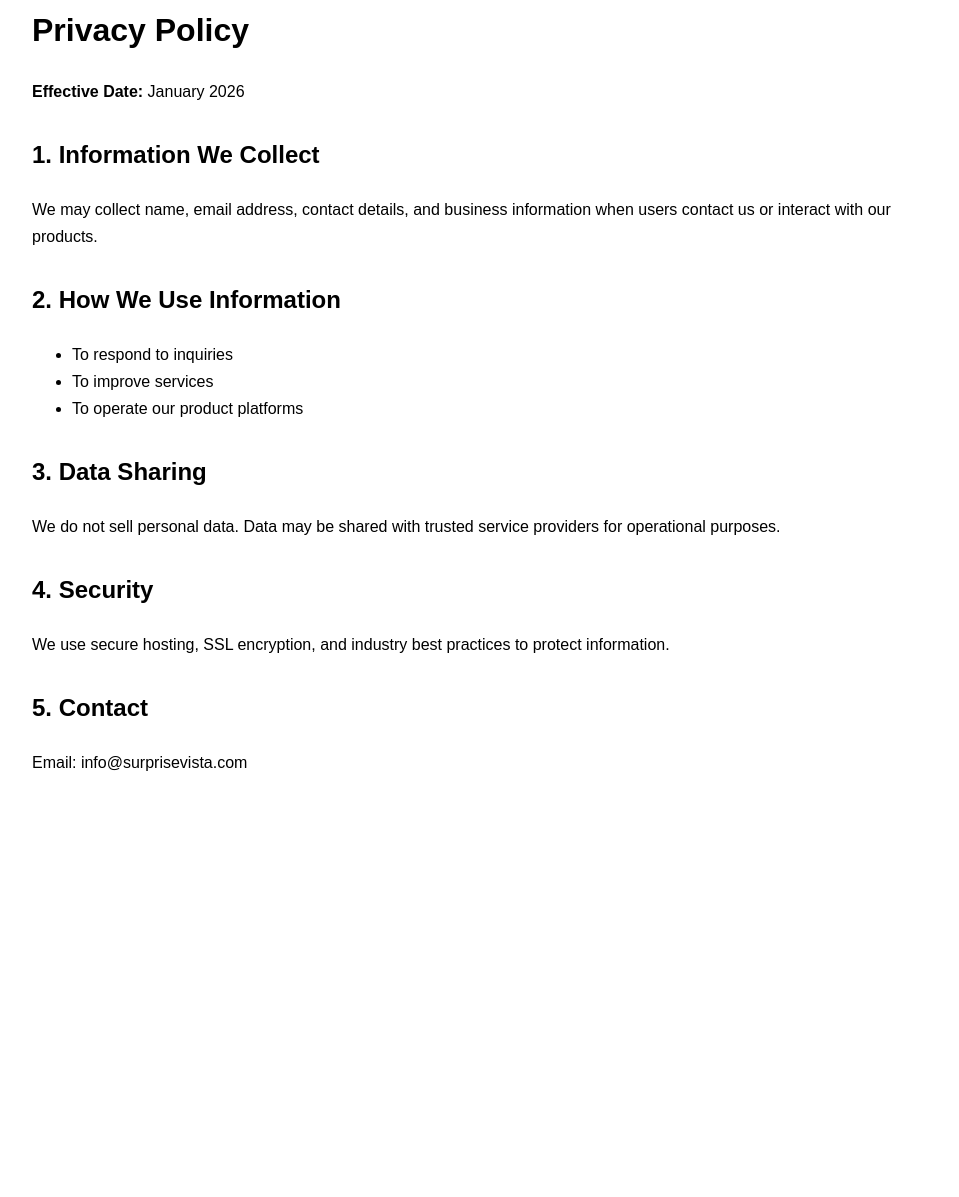
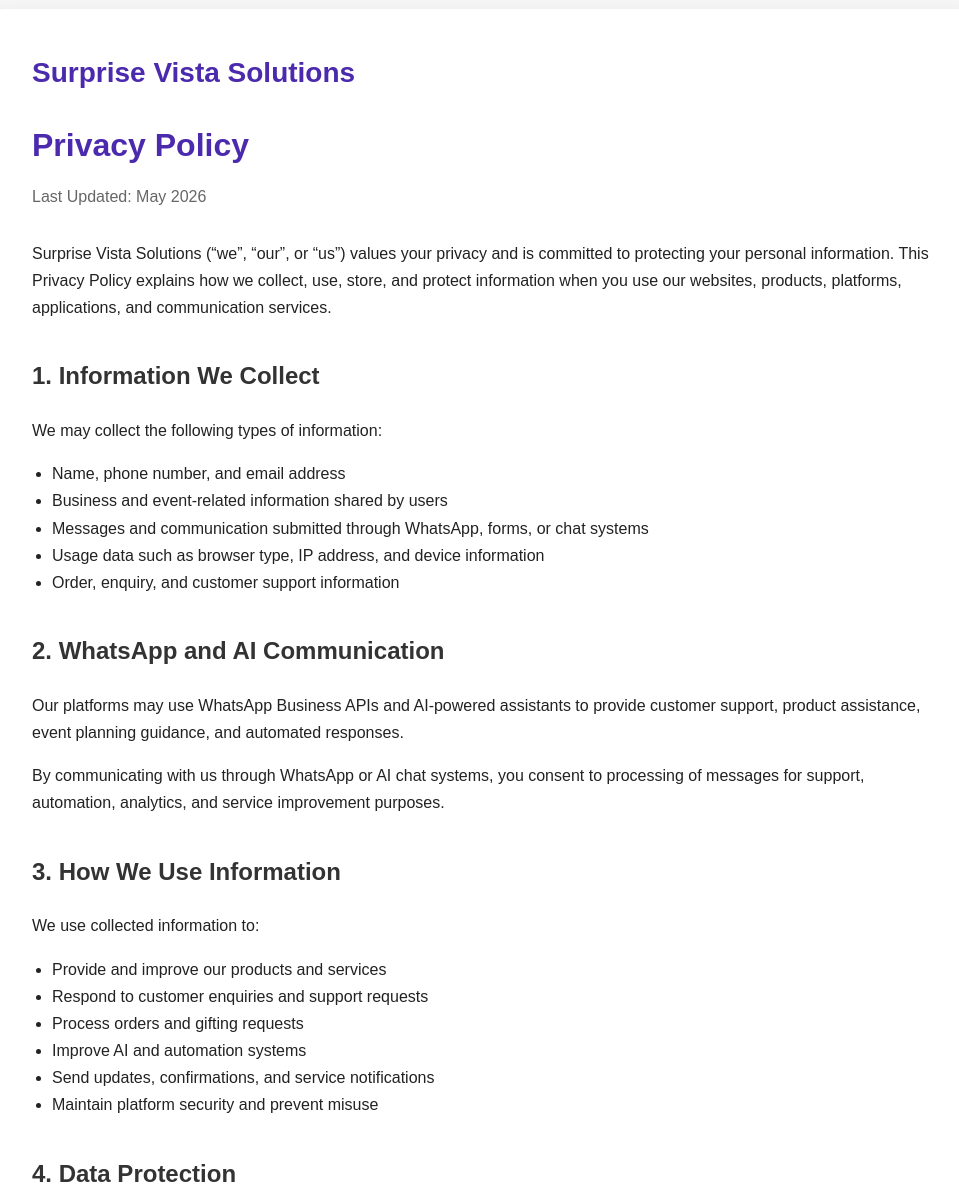
Before and after one commit to SurpriseVista/sv-website, a plain HTML site: page privacy.html in a window 1280 px wide. Shown: the part 58-1255 px from the top of the page, without its empty margins (158-1117 px from the left). Before the commit the page ends 890 px from the top, so only its background shows below. Drawn offline with Linux system fonts and the light colour scheme.

Commit message:
Updated with new content

````diff
--- a/privacy.html
+++ b/privacy.html
@@ -1,39 +1,194 @@
+# privacy-policy.html
+
+```html
 <!DOCTYPE html>
 <html lang="en">
 <head>
-<meta charset="UTF-8">
-<meta name="viewport" content="width=device-width, initial-scale=1.0">
+  <meta charset="UTF-8" />
+  <meta name="viewport" content="width=device-width, initial-scale=1.0" />
   <title>Privacy Policy | Surprise Vista Solutions</title>
-<link rel="stylesheet" href="styles.css">
+  <meta name="description" content="Privacy Policy for Surprise Vista Solutions and its digital products and services." />
+
   <style>
-body { font-family: 'DM Sans', sans-serif; padding:40px; max-width:900px; margin:auto; line-height:1.7; }
-h1 { margin-bottom:20px; }
-h2 { margin-top:30px; }
+    body {
+      font-family: Arial, sans-serif;
+      margin: 0;
+      padding: 0;
+      background: #f7f7f7;
+      color: #222;
+      line-height: 1.7;
+    }
+
+    .container {
+      max-width: 900px;
+      margin: 40px auto;
+      background: #ffffff;
+      padding: 40px;
+      border-radius: 12px;
+      box-shadow: 0 4px 20px rgba(0,0,0,0.08);
+    }
+
+    h1 {
+      color: #4b2aad;
+      margin-bottom: 10px;
+    }
+
+    h2 {
+      margin-top: 35px;
+      color: #333;
+    }
+
+    p {
+      margin-top: 10px;
+    }
+
+    ul {
+      padding-left: 20px;
+    }
+
+    a {
+      color: #4b2aad;
+      text-decoration: none;
+    }
+
+    footer {
+      margin-top: 40px;
+      padding-top: 20px;
+      border-top: 1px solid #ddd;
+      font-size: 14px;
+      color: #666;
+    }
+
+    .brand {
+      font-size: 28px;
+      font-weight: bold;
+      color: #4b2aad;
+    }
+
+    .updated {
+      color: #666;
+      margin-bottom: 30px;
+    }
   </style>
 </head>
 <body>
 
+  <div class="container">
+
+    <div class="brand">Surprise Vista Solutions</div>
+
     <h1>Privacy Policy</h1>
-<p><strong>Effective Date:</strong> January 2026</p>
+
+    <div class="updated">
+      Last Updated: May 2026
+    </div>
+
+    <p>
+      Surprise Vista Solutions (“we”, “our”, or “us”) values your privacy and is committed to protecting your personal information. This Privacy Policy explains how we collect, use, store, and protect information when you use our websites, products, platforms, applications, and communication services.
+    </p>
 
     <h2>1. Information We Collect</h2>
-<p>We may collect name, email address, contact details, and business information when users contact us or interact with our products.</p>
 
-<h2>2. How We Use Information</h2>
+    <p>We may collect the following types of information:</p>
+
     <ul>
-<li>To respond to inquiries</li>
-<li>To improve services</li>
-<li>To operate our product platforms</li>
+      <li>Name, phone number, and email address</li>
+      <li>Business and event-related information shared by users</li>
+      <li>Messages and communication submitted through WhatsApp, forms, or chat systems</li>
+      <li>Usage data such as browser type, IP address, and device information</li>
+      <li>Order, enquiry, and customer support information</li>
     </ul>
 
-<h2>3. Data Sharing</h2>
-<p>We do not sell personal data. Data may be shared with trusted service providers for operational purposes.</p>
+    <h2>2. WhatsApp and AI Communication</h2>
 
-<h2>4. Security</h2>
-<p>We use secure hosting, SSL encryption, and industry best practices to protect information.</p>
+    <p>
+      Our platforms may use WhatsApp Business APIs and AI-powered assistants to provide customer support, product assistance, event planning guidance, and automated responses.
+    </p>
 
-<h2>5. Contact</h2>
-<p>Email: info@surprisevista.com</p>
+    <p>
+      By communicating with us through WhatsApp or AI chat systems, you consent to processing of messages for support, automation, analytics, and service improvement purposes.
+    </p>
+
+    <h2>3. How We Use Information</h2>
+
+    <p>We use collected information to:</p>
+
+    <ul>
+      <li>Provide and improve our products and services</li>
+      <li>Respond to customer enquiries and support requests</li>
+      <li>Process orders and gifting requests</li>
+      <li>Improve AI and automation systems</li>
+      <li>Send updates, confirmations, and service notifications</li>
+      <li>Maintain platform security and prevent misuse</li>
+    </ul>
+
+    <h2>4. Data Protection</h2>
+
+    <p>
+      We implement reasonable administrative, technical, and organizational measures to protect your information against unauthorized access, disclosure, misuse, or loss.
+    </p>
+
+    <p>
+      However, no online system can guarantee absolute security. Users are advised not to share highly sensitive personal information through public communication channels.
+    </p>
+
+    <h2>5. Third-Party Services</h2>
+
+    <p>
+      Our services may integrate with trusted third-party platforms including cloud hosting providers, payment gateways, analytics providers, AI systems, and messaging services such as WhatsApp Business APIs.
+    </p>
+
+    <p>
+      These third-party providers may process information according to their own privacy policies.
+    </p>
+
+    <h2>6. Cookies and Analytics</h2>
+
+    <p>
+      Our websites may use cookies and analytics tools to understand visitor behavior and improve user experience.
+    </p>
+
+    <h2>7. User Rights</h2>
+
+    <p>You may request to:</p>
+
+    <ul>
+      <li>Access your information</li>
+      <li>Correct inaccurate information</li>
+      <li>Delete your information where legally applicable</li>
+      <li>Opt out of promotional communications</li>
+    </ul>
+
+    <h2>8. Children's Privacy</h2>
+
+    <p>
+      Some of our educational platforms and child-focused services may be designed for supervised usage by parents, schools, or guardians. We do not knowingly collect personal information from children without appropriate supervision or consent.
+    </p>
+
+    <h2>9. Changes to This Policy</h2>
+
+    <p>
+      We may update this Privacy Policy from time to time. Updated versions will be posted on this page with a revised effective date.
+    </p>
+
+    <h2>10. Contact Us</h2>
+
+    <p>
+      If you have any questions regarding this Privacy Policy, please contact:
+    </p>
+
+    <p>
+      <strong>Surprise Vista Solutions</strong><br>
+      Website: <a href="https://surprisevista.com">https://surprisevista.com</a><br>
+      Email: info@surprisevista.com
+    </p>
+
+    <footer>
+      © 2026 Surprise Vista Solutions. All rights reserved.
+    </footer>
+
+  </div>
 
 </body>
 </html>
+```
````
Lines whose indentation alone changed are shown as unchanged.
